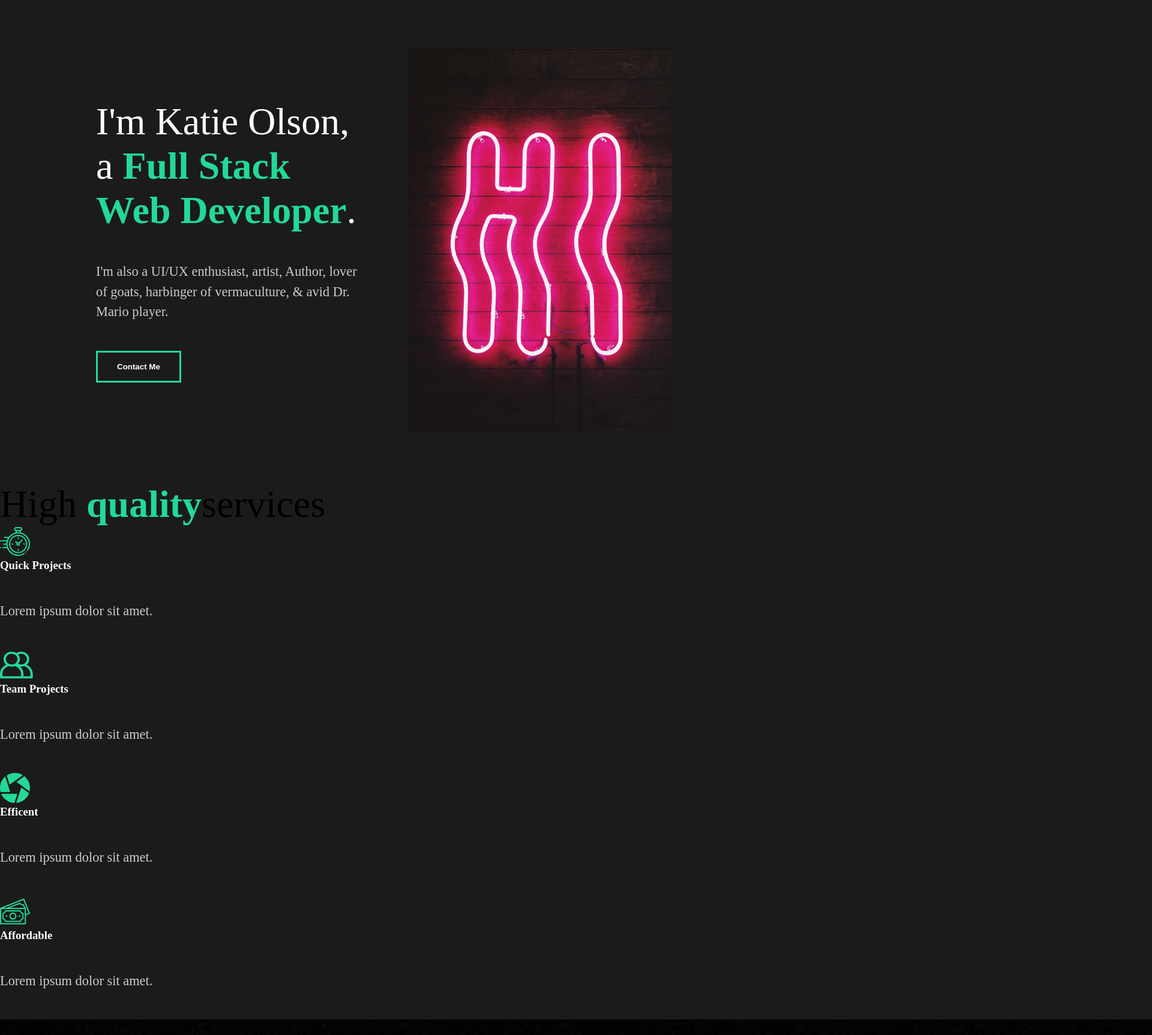
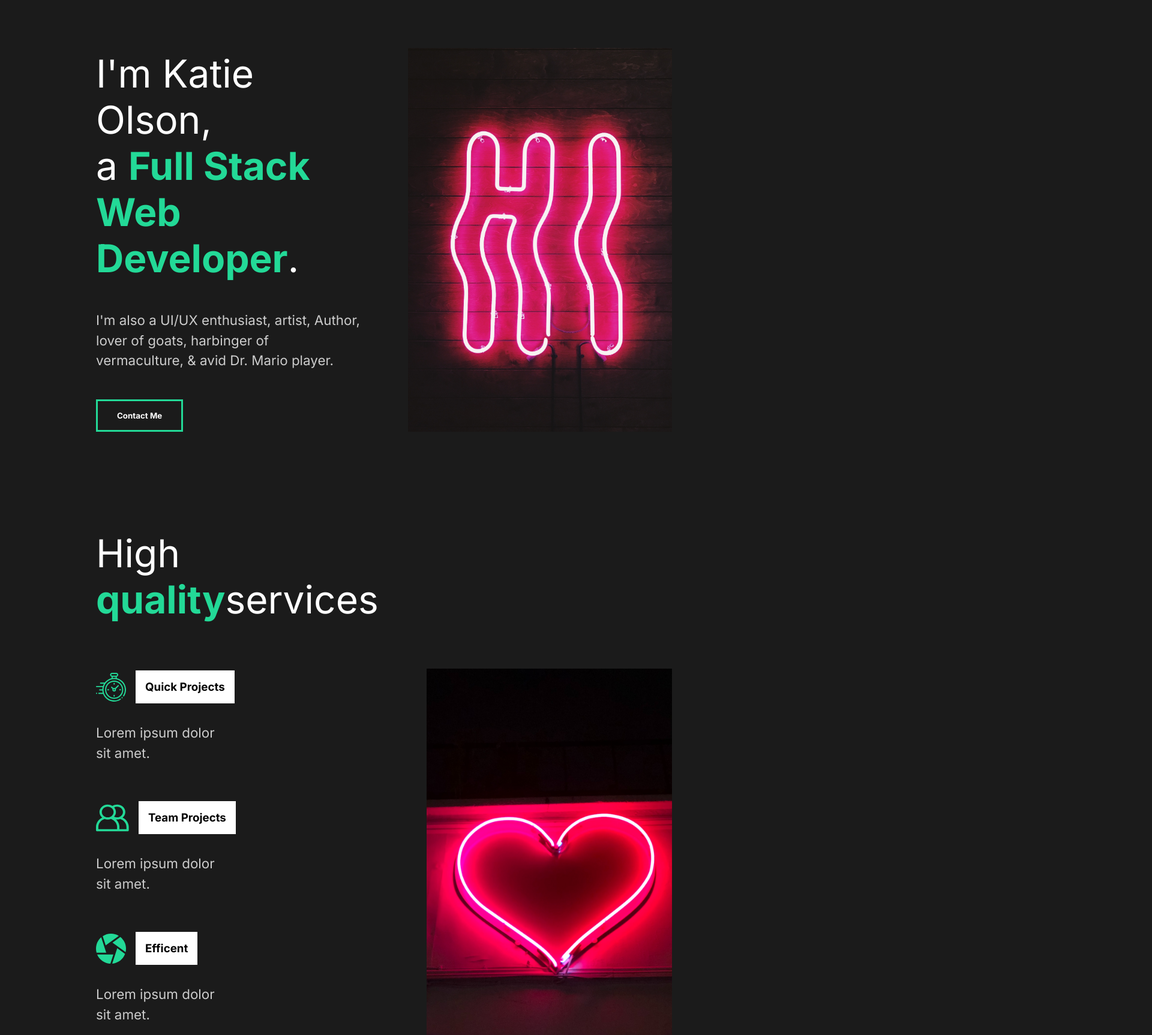
Before and after one commit to katieolson84/katie-olson-portfolio, a React (Create React App) app in the folder portfolio/: page / in a window 1280 px wide. Shown: the top 1726 px of the page at 60% size, 1920 px wide, since content can reach past the window. Built offline with nearby package versions, Linux system fonts and the light colour scheme.

Commit message:
styled work section

```diff
--- a/portfolio/public/index.html
+++ b/portfolio/public/index.html
@@ -15,6 +15,8 @@
       user's mobile device or desktop. See https://developers.google.com/web/fundamentals/web-app-manifest/
     -->
     <link rel="manifest" href="%PUBLIC_URL%/manifest.json" />
+    <link rel="preconnect" href="https://fonts.gstatic.com">
+<link href="https://fonts.googleapis.com/css2?family=Inter:wght@400;700&family=Lobster&display=swap" rel="stylesheet">
     <!--
       Notice the use of %PUBLIC_URL% in the tags above.
       It will be replaced with the URL of the `public` folder during the build.
--- a/portfolio/src/components/About.js
+++ b/portfolio/src/components/About.js
@@ -2,11 +2,11 @@
 import hi from '../images/hi.jpeg'
 // styles
 import styled from 'styled-components';
-
+import {Container} from '../styles';
 
 const About = () => {
     return (
-        <AboutContainer>
+        <Container>
             <div className="description">
                 <div className="title">
                     <div classname="hide">
@@ -22,36 +22,10 @@
             <div className="image">
                 <img src={hi} alt="hi neon sign"/>
             </div>
-        </AboutContainer>
+        </Container>
     )
 }
 
-//Styled components
-const AboutContainer = styled.div`
-    min-height: 90vh;
-    display: flex;
-    align-items: center;
-    justify-content: space-between;
-    padding: 5rem 10rem;
-    color: white;
 
-    .description{
-        flex: 1;
-        padding-right: 5rem;
-        font-weight: lighter;
-    }
-    overflow: hidden;
-    .image{
-        flex: 1;
-        img{
-            width: 100%;
-            height: 80vh;
-            object-fit: cover;
-        }
-    }
-    .hide{
-        overflow: hidden;
-    }
-`
 
 export default About;
--- a/portfolio/src/components/GlobalStyles.js
+++ b/portfolio/src/components/GlobalStyles.js
@@ -9,41 +9,49 @@
 
     body{
         background: #1b1b1b;
+        font-family: 'Inter', sans-serif;
 
     }
 
     button{
         font-weight: bold;
-        font-zize: 1.1 rem;
+        font-size: 1.1 rem;
         cursor: pointer;
         padding: 1rem 2rem;
         border: 3px solid #23d997;
         background: transparent;
         color: white;
         transition: all 0.5s ease;
+        font-family: 'Inter', sans-serif;
         &:hover{
             background-color: #23d997;
             color: white;
         }
     }
+
     h2{
         font-weight: lighter;
         font-size: 4rem;
     }
+
     h3{
         color: white;
     }
+
     h4{
         font-weight: bold;
 
     }
+
     a{
         font-size: 1.1rem;
     }
+
     span{
         font-weight: bold;
         color: #23d997;
     }
+
     p{
         padding: 3rem 0rem;
         color: #ccc;
--- a/portfolio/src/components/Work.js
+++ b/portfolio/src/components/Work.js
@@ -6,10 +6,13 @@
 import teamwork from '../images/teamwork.svg';
 // import images
 import heart from '../images/heart.jpeg';
+// Styles
+import styled from 'styled-components';
+import {Container} from '../styles';
 
 const Work = () => {
     return (
-        <div className="services">
+        <WorkContainer>
             <div className="description">
                 <h2>High <span>quality</span>services</h2>
                 <div className="cards">
@@ -46,8 +49,37 @@
             <div className="image">
                 <img src={heart} alt=""/>
             </div>
-        </div>
+        </WorkContainer>
     )
 }
 
+const WorkContainer = styled(Container)`
+    h2{
+        padding-bottom: 5rem;
+    }
+    p{
+        width: 70%;
+        padding: 2rem 0rem 4rem 0rem;
+    }
+    .cards{
+        display: flex;
+        flex-wrap: wrap;
+    }
+    .card{
+       flex-basis: 20rem;
+       .icon{
+           display: flex;
+           align-items: center;
+           h3{
+               margin-left: 1rem;
+               background: white;
+               color: black;
+               padding: 1rem;
+           }
+       }
+
+    }
+`
+
+
 export default Work
--- /dev/null
+++ b/portfolio/src/styles.js
@@ -0,0 +1,28 @@
+import styled from 'styled-components';
+//Styled components
+export const Container = styled.div`
+    min-height: 90vh;
+    display: flex;
+    align-items: center;
+    justify-content: space-between;
+    padding: 5rem 10rem;
+    color: white;
+
+    .description{
+        flex: 1;
+        padding-right: 5rem;
+        font-weight: lighter;
+    }
+    overflow: hidden;
+    .image{
+        flex: 1;
+        img{
+            width: 100%;
+            height: 80vh;
+            object-fit: cover;
+        }
+    }
+    .hide{
+        overflow: hidden;
+    }
+`
```
